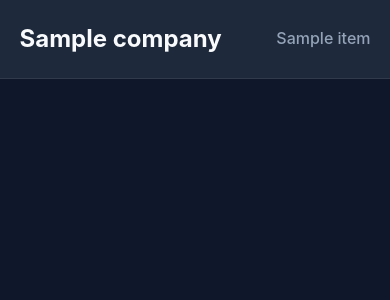
After one commit to Unique86/abraham-labs, a FastAPI app: template app/templates/base.html in a window 390 px wide. The commit adds this page. Shown: the top 300 px of the page. Run offline with FastAPI, Linux system fonts and the light colour scheme; the template is opened without the code that fills it: most values are stand-ins (such as "Sample title", 1, 10 or a date in 2020).

Commit message:
Add responsive homepage featuring hero, products, and services

```diff
--- /dev/null
+++ b/app/static/css/style.css
@@ -0,0 +1,190 @@
+:root {
+    --bg: #0f172a;
+    --surface: #1e293b;
+    --surface-hover: #334155;
+    --primary: #3b82f6;
+    --secondary: #06b6d4;
+    --text: #f8fafc;
+    --muted: #94a3b8;
+    --radius: 14px;
+}
+
+* {
+    margin: 0;
+    padding: 0;
+    box-sizing: border-box;
+}
+
+body {
+    background: var(--bg);
+    color: var(--text);
+    font-family: Inter, Arial, sans-serif;
+    line-height: 1.6;
+}
+
+.container {
+    max-width: 1280px;
+    margin: 0 auto;
+    padding: 3rem 2rem;
+}
+
+section {
+    padding: 5rem 0;
+}
+
+h1 {
+    font-size: 3rem;
+    margin-bottom: .5rem;
+}
+h2 {
+    margin-bottom: 1rem;
+}
+h3 {
+    font-weight: 700;
+}
+
+p {
+    margin-bottom: 2rem;
+}
+.products,
+.services {
+    display: grid;
+    grid-template-columns: repeat(auto-fit, minmax(280px, 1fr));
+    gap: 2rem;
+    margin-top: 2rem;
+}
+
+.product-card,
+.service-card {
+    background: var(--surface);
+    border-radius: var(--radius);
+    padding: 2rem;
+    transition: .3s ease;
+    border: 1px solid transparent;
+
+    display: flex;
+    flex-direction: column;
+    min-height: 320px;
+}
+
+.product-card:hover,
+.service-card:hover {
+    transform: translateY(-6px);
+    border-color: var(--primary);
+    background: var(--surface-hover);
+}
+.product-icon {
+    font-size: 2.5rem;
+    margin-bottom: 1rem;
+}
+.status {
+    display: inline-flex;
+    align-items: center;
+    justify-content: center;
+
+    width: fit-content;
+
+    margin-top: auto;
+
+    padding: .45rem .9rem;
+
+    border-radius: 999px;
+
+    background: var(--primary);
+}
+
+.btn {
+    display: inline-block;
+    padding: .9rem 1.8rem;
+    background: var(--primary);
+    color: white;
+    text-decoration: none;
+    border-radius: 8px;
+    transition: .3s;
+}
+
+.btn:hover {
+    background: var(--secondary);
+}
+
+nav {
+    display: flex;
+    justify-content: space-between;
+    align-items: center;
+    padding: 1.25rem 5%;
+    background: var(--surface);
+    border-bottom: 1px solid rgba(255,255,255,.08);
+
+    position: sticky;
+    top: 0;
+    z-index: 100;
+}
+
+.logo a {
+    color: var(--text);
+    text-decoration: none;
+    font-size: 1.5rem;
+    font-weight: 700;
+}
+
+.nav-links {
+    display: flex;
+    gap: 2rem;
+}
+
+.nav-links a {
+    color: var(--muted);
+    text-decoration: none;
+    font-weight: 500;
+    transition: .3s;
+    position: relative;
+}
+
+.nav-links a:hover {
+    color: var(--text);
+}
+
+.nav-links a::after {
+    content: "";
+    position: absolute;
+    left: 0;
+    bottom: -.35rem;
+    width: 0;
+    height: 2px;
+    background: var(--primary);
+    transition: width .3s;
+}
+
+.nav-links a:hover::after {
+    width: 100%;
+}
+main {
+    padding: 3rem 0;
+}
+.hero {
+    max-width: 650px;
+    padding-top: 2rem;
+    margin-bottom: 5rem;
+}
+.products-section h2 {
+    margin-bottom: 2rem;
+}
+.hero h1 {
+    font-size: 4rem;
+    line-height: 1.1;
+    margin-bottom: 1rem;
+}
+
+.hero h2 {
+    font-size: 2rem;
+    margin-bottom: 1.5rem;
+}
+
+.hero p {
+    font-size: 1.1rem;
+    line-height: 1.8;
+}
+.card-icon {
+    font-size: 2.5rem;
+    margin-bottom: 1rem;
+}
--- /dev/null
+++ b/app/templates/base.html
@@ -0,0 +1,41 @@
+<!DOCTYPE html>
+<html lang="en">
+
+<head>
+    <meta charset="UTF-8">
+    <meta name="viewport" content="width=device-width, initial-scale=1.0">
+
+    <title>{{ company.name }}</title>
+
+    <link rel="stylesheet" href="/static/css/style.css">
+
+</head>
+
+<body>
+    <nav>
+
+    <div class="logo">
+        <a href="/">{{ company.name }}</a>
+    </div>
+
+    <div class="nav-links">
+
+        {% for item in company.navigation %}
+
+            <a href="{{ item.url }}">
+                {{ item.title }}
+            </a>
+
+        {% endfor %}
+
+    </div>
+
+    </nav>
+
+    {% block content %}
+
+    {% endblock %}
+
+</body>
+
+</html>
```
Also changed, not shown: FOUNDATION.md (added, +44 -0 lines), app/data/company.py (+92 -0 lines), app/data/services.py (+17 -0 lines), app/routes/home.py (+7 -1 lines), app/routes/products.py (+26 -0 lines), app/templates/home.html (+58 -9 lines), app/data/products.py (deleted).
